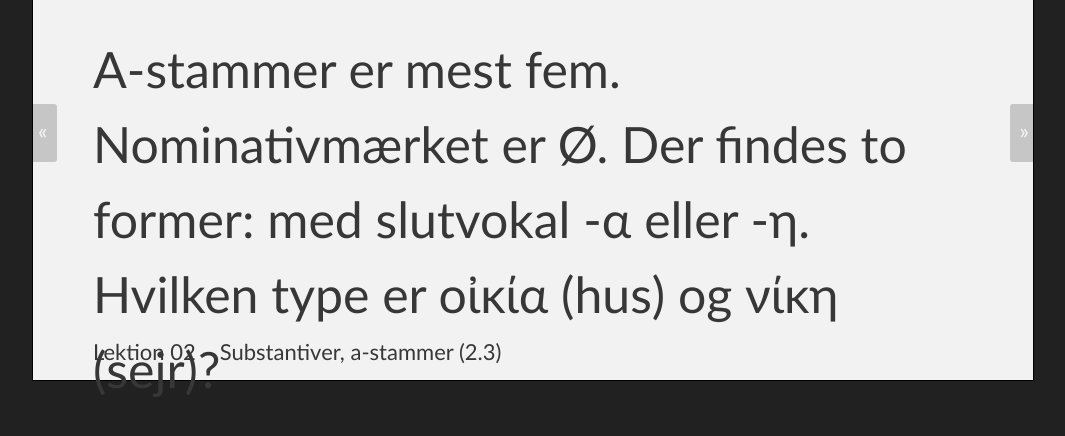
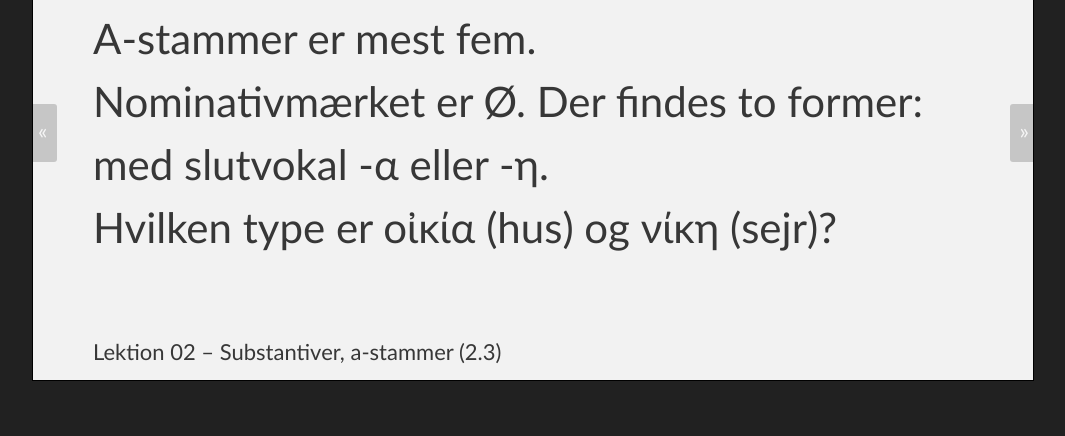
Before and after one commit to stenskjaer/stenskjaer.github.io, a plain HTML site: page slides/echo/lektion02.html in a window 1280 px wide. Shown: the part 270-706 px from the top of the page, without its empty margins (107-1172 px from the left). Drawn offline with Linux system fonts and the light colour scheme.

Commit message:
Slide size adjustment

```diff
--- a/stylesheets/stylesheet.css
+++ b/stylesheets/stylesheet.css
@@ -422,10 +422,6 @@ Slides
 	position: relative;
 }
 
-.bss-slides p {
-	margin-top: 4%;
-}
-
 .bss-slides h4 {
 	font-size: 4vw;
 	margin: 0;
@@ -506,11 +502,11 @@ Small Device Styles
 	  height: 300px;
   }
   .bss-slides p {
-	  font-size: 22px;
+	  font-size: 20px;
   }
 
   .bss-slides span {
-	  font-size: 18px;
+	  font-size: 14px;
   }
 
   #project_title {
@@ -566,17 +562,17 @@ Small Device Styles
 		height: 500px;
 	}
 	.bss-slides p {
-		font-size: 42px;
+		font-size: 38px;
 	}
 	.bss-slides span {
-		font-size: 20px;
+		font-size: 18px;
 	}
 }
 
 @media screen and (min-width: 1000px) {
 	.bss-slides p {
-		font-size: 50px;
-		padding-top: 5% 0;
+		font-size: 42px;
+		/* padding-top: 4% 0; */
 	}
 	.bss-slides span {
 		font-size: 22px;
```
